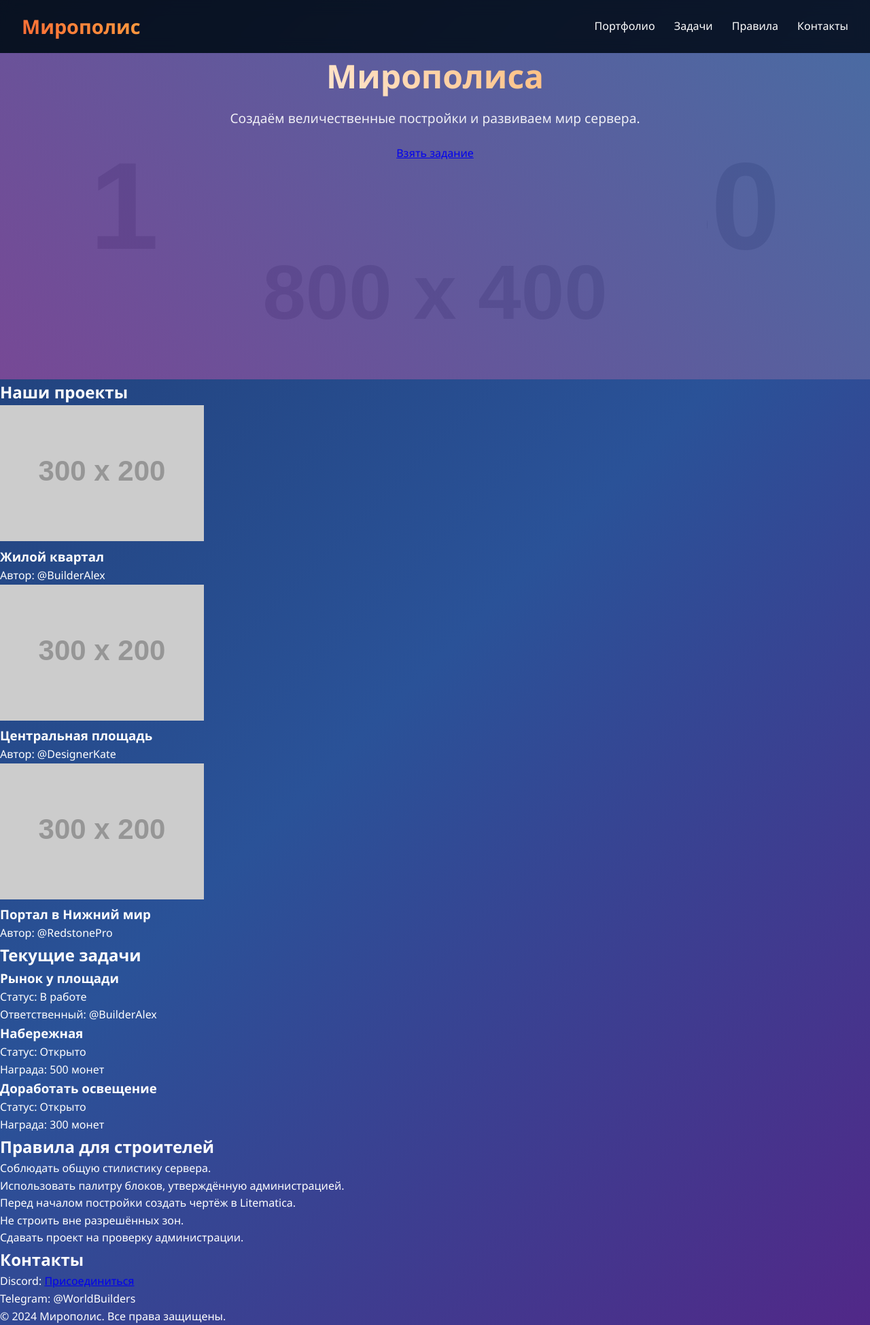
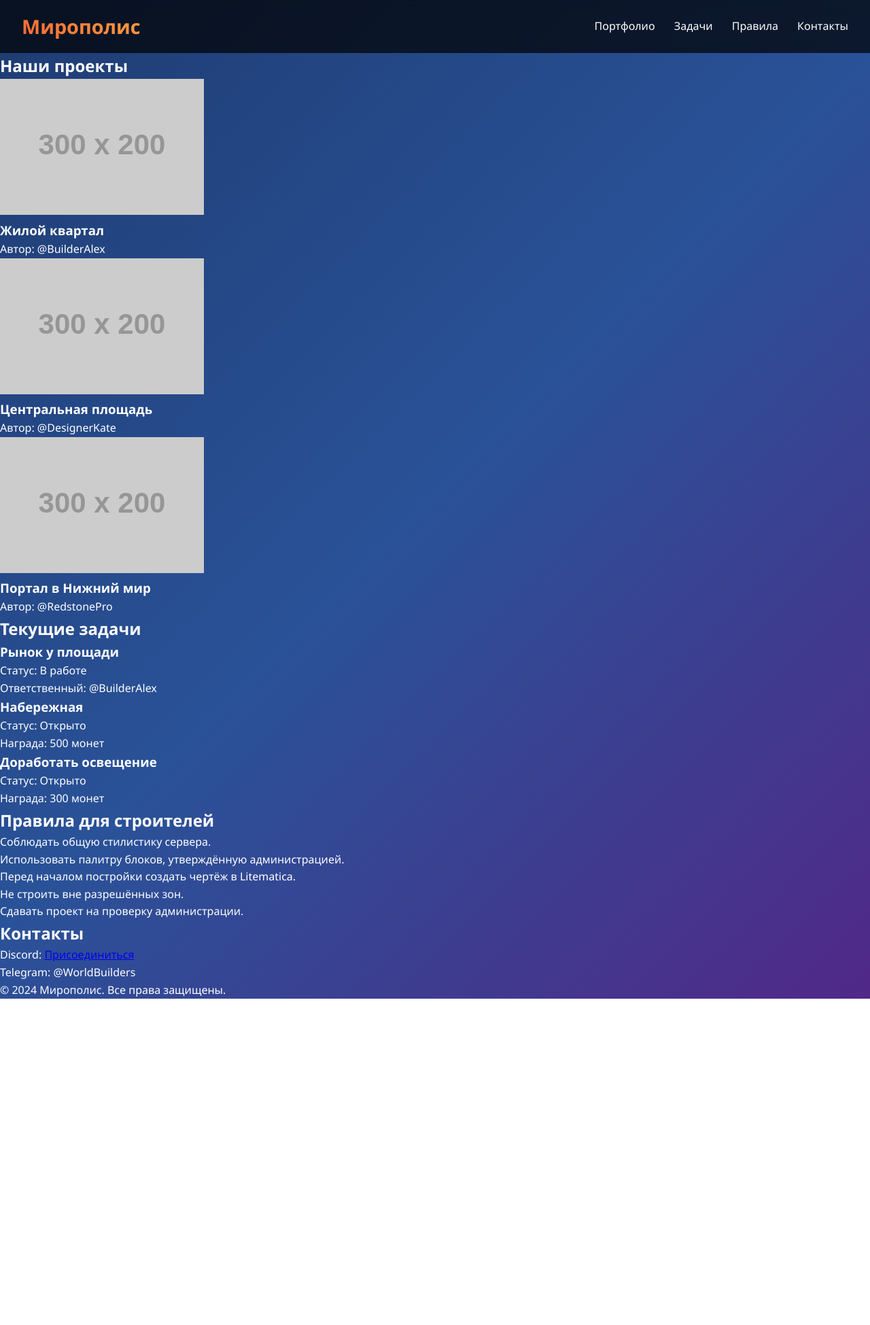
Before and after one commit to ivankranovschik/my-site, a plain HTML site: page index.html in a window 1280 px wide. Shown: the whole page at 68% size. After the commit the page ends 1469 px from the top, so only its background shows below. Drawn offline with Linux system fonts and the light colour scheme; placeholder pictures from the web are drawn by us.

Commit message:
Update index.html

```diff
--- a/index.html
+++ b/index.html
@@ -10,23 +10,16 @@
     <header class="header">
         <div class="logo">Мирополис</div>
         <nav class="nav">
-            <a href="#portfolio">Портфолио</a>
-            <a href="#tasks">Задачи</a>
-            <a href="#rules">Правила</a>
-            <a href="#contact">Контакты</a>
+            <a href="#portfolio" class="tab-link">Портфолио</a>
+            <a href="#tasks" class="tab-link">Задачи</a>
+            <a href="#rules" class="tab-link">Правила</a>
+            <a href="#contact" class="tab-link">Контакты</a>
         </nav>
     </header>
 
-    <section class="hero">
-        <div class="hero-text">
-            <h1>Команда строителей Мирополиса</h1>
-            <p>Создаём величественные постройки и развиваем мир сервера.</p>
-            <a href="#tasks" class="btn">Взять задание</a>
-        </div>
-        <img src="https://via.placeholder.com/800x400?text=Minecraft+World" alt="Мирополис" class="hero-img">
-    </section>
-
-    <section id="portfolio" class="section">
+    <section class="tabs-container">
+        <!-- Портфолио -->
+        <div id="portfolio" class="tab-content active">
             <h2>Наши проекты</h2>
             <div class="grid">
                 <div class="card">
@@ -51,9 +44,10 @@
                     </div>
                 </div>
             </div>
-    </section>
+        </div>
 
-    <section id="tasks" class="section">
+        <!-- Задачи -->
+        <div id="tasks" class="tab-content">
             <h2>Текущие задачи</h2>
             <ul class="task-list">
                 <li class="task">
@@ -72,9 +66,10 @@
                     <p>Награда: 300 монет</p>
                 </li>
             </ul>
-    </section>
+        </div>
 
-    <section id="rules" class="section">
+        <!-- Правила -->
+        <div id="rules" class="tab-content">
             <h2>Правила для строителей</h2>
             <ul>
                 <li>Соблюдать общую стилистику сервера.</li>
@@ -83,16 +78,20 @@
                 <li>Не строить вне разрешённых зон.</li>
                 <li>Сдавать проект на проверку администрации.</li>
             </ul>
-    </section>
+        </div>
 
-    <section id="contact" class="section">
+        <!-- Контакты -->
+        <div id="contact" class="tab-content">
             <h2>Контакты</h2>
             <p>Discord: <a href="https://discord.gg/example" target="_blank">Присоединиться</a></p>
             <p>Telegram: @WorldBuilders</p>
+        </div>
     </section>
 
     <footer class="footer">
         <p>&copy; 2024 Мирополис. Все права защищены.</p>
     </footer>
+
+    <script src="script.js"></script>
 </body>
 </html>
```
Lines whose indentation alone changed are shown as unchanged.
